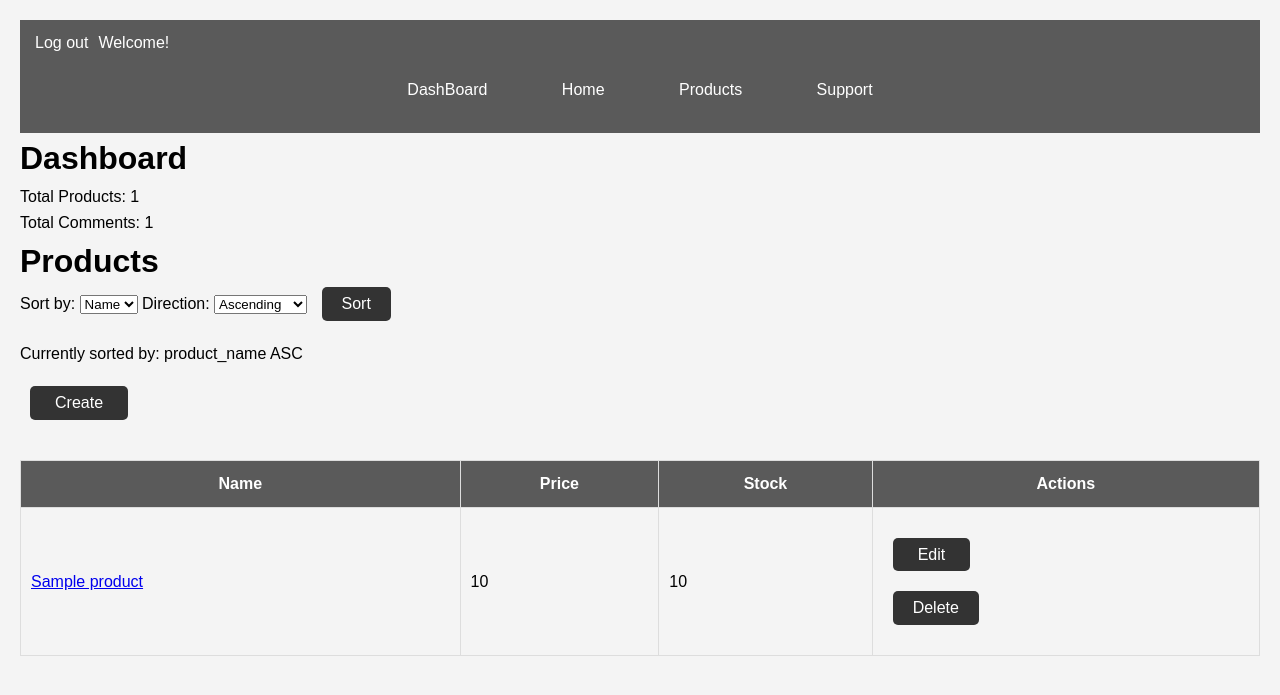
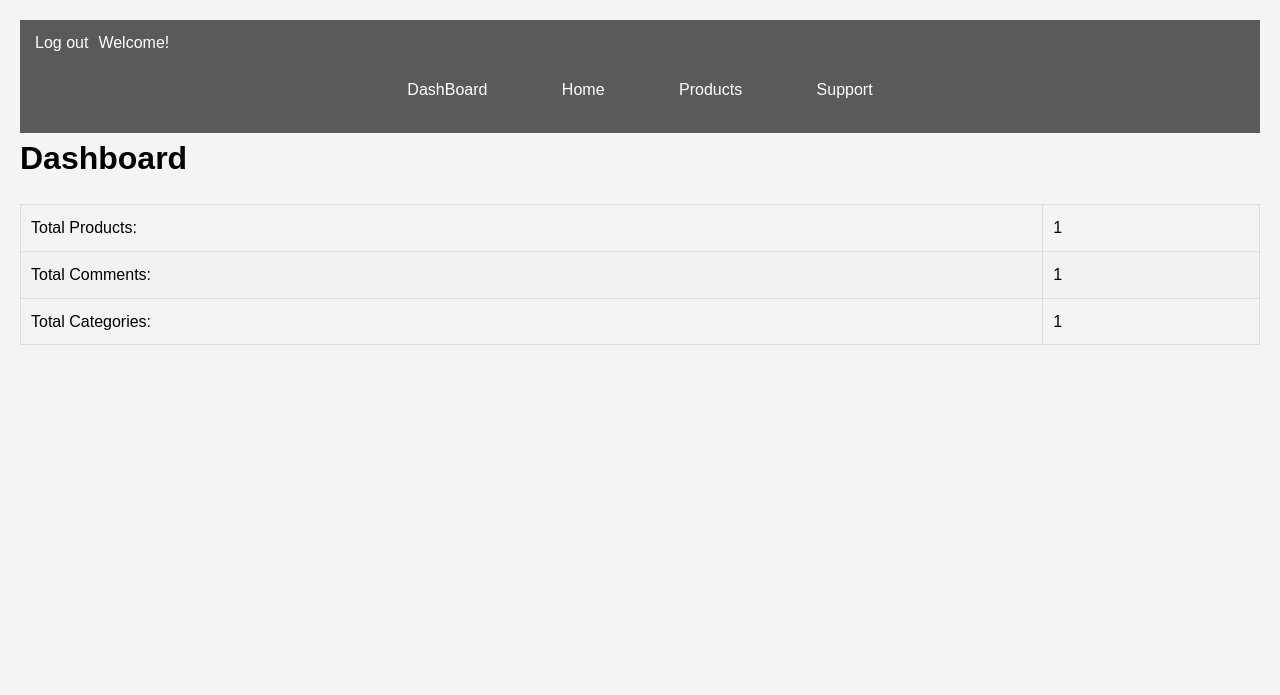
Before and after one commit to ttwei3/web2-naianbearings, a PHP site: page /admin.php in a window 1280 px wide. Shown: the top 695 px of the page. Run offline with PHP 8.4, Linux system fonts and the light colour scheme; the visitor is signed in with stand-in values (Sample User, id 1); tables that the repository leaves empty or names only in its code hold one stand-in row (values such as "Sample post").

Commit message:
Update admin.php
Split several management functions into individual pages to facilitate management and viewing of systems and pages.

```diff
--- a/admin.php
+++ b/admin.php
@@ -4,11 +4,10 @@ require('connect.php');
 require('header_admin.php');
 session_start();
 
-// Redirect non-admins back to index page
-if (!isset($_SESSION['user_id']) || !isset($_SESSION['is_admin']) || !$_SESSION['is_admin']) {
-    header('Location: index.php');
-    exit();
-}
+ini_set('display_errors', 1);
+ini_set('display_startup_errors', 1);
+error_reporting(E_ALL);
+
 
 // Fetch products and comments count
 $productCountQuery = "SELECT COUNT(*) FROM Products";
@@ -21,25 +20,12 @@ $commentCountStmt = $db->prepare($commentCountQuery);
 $commentCountStmt->execute();
 $commentCount = $commentCountStmt->fetchColumn();
 
-// Default sort settings
-$orderBy = 'product_name'; // Default sort column
-$orderDirection = 'ASC'; // Default sort direction
+$categoryCountQuery = "SELECT COUNT(*) FROM categories";
+$categoryCountStmt = $db->prepare($categoryCountQuery);
+$categoryCountStmt->execute();
+$categoryCount = $categoryCountStmt->fetchColumn();
 
-// Check for requested sort column and direction from dropdown
-if (isset($_POST['sort_by']) && in_array($_POST['sort_by'], ['product_name', 'product_price', 'stock_quantity'])) {
-    $orderBy = $_POST['sort_by'];
-}
 
-// Check for requested sort direction from dropdown
-if (isset($_POST['sort_dir'])) {
-    $orderDirection = $_POST['sort_dir'] === 'DESC' ? 'DESC' : 'ASC';
-}
-
-// Fetch products with sorting
-$query = "SELECT * FROM Products ORDER BY $orderBy $orderDirection";
-$stmt = $db->prepare($query);
-$stmt->execute();
-$products = $stmt->fetchAll(PDO::FETCH_ASSOC);
 ?>
 
 <!DOCTYPE html>
@@ -50,57 +36,20 @@ $products = $stmt->fetchAll(PDO::FETCH_ASSOC);
 </head>
 <body>
     <h1>Dashboard</h1>
-    <p>Total Products: <?php echo $productCount; ?></p>
-    <p>Total Comments: <?php echo $commentCount; ?></p>
-    <h1>Products</h1>
-    <form action="admin.php" method="post">
-        <label for="sort_by">Sort by:</label>
-        <select name="sort_by" id="sort_by">
-            <option value="product_name" <?php echo $orderBy == 'product_name' ? 'selected' : ''; ?>>Name</option>
-            <option value="product_price" <?php echo $orderBy == 'product_price' ? 'selected' : ''; ?>>Price</option>
-            <option value="stock_quantity" <?php echo $orderBy == 'stock_quantity' ? 'selected' : ''; ?>>Stock</option>
-        </select>
-
-        <label for="sort_dir">Direction:</label>
-        <select name="sort_dir" id="sort_dir">
-            <option value="ASC" <?php echo $orderDirection == 'ASC' ? 'selected' : ''; ?>>Ascending</option>
-            <option value="DESC" <?php echo $orderDirection == 'DESC' ? 'selected' : ''; ?>>Descending</option>
-        </select>
-
-        <input type="submit" value="Sort">
-    </form>
-
-    <p>Currently sorted by: <?php echo htmlspecialchars($orderBy) . ' ' . htmlspecialchars($orderDirection); ?></p>
-    <a href="create.php" class="button">Create</a>
     <table>
-        <thead>
-            <tr>
-                <th>Name</th>
-                <th>Price</th>
-                <th>Stock</th>
-                <th>Actions</th>
-            </tr>
-        </thead>
-        <tbody>
-            <?php foreach ($products as $product): ?>
-                <tr>
-                    <td>
-                        <a href='product_detail.php?id=<?php echo urlencode($product['product_id']); ?>'>
-                            <?php echo htmlspecialchars($product['product_name']); ?>
-                        </a>
-                    </td>
-                    <td><?php echo htmlspecialchars($product['product_price']); ?></td>
-                    <td><?php echo htmlspecialchars($product['stock_quantity']); ?></td>
-                    <td>
-                        <a href='edit_product.php?id=<?php echo urlencode($product['product_id']); ?>' class="button">Edit</a>
-                        <form action="delete_product.php" method="post" onsubmit="return confirm('Are you sure you want to delete this product?');">
-                            <input type="hidden" name="product_id" value="<?php echo htmlspecialchars($product['product_id']); ?>">
-                            <input type="submit" value="Delete">
-                        </form>
-                    </td>
-                </tr>
-            <?php endforeach; ?>
-        </tbody>
+        <tr>
+            <td>Total Products:</td>
+            <td><?php echo $productCount; ?></td>
+        </tr>
+        <tr>
+            <td>Total Comments:</td>
+            <td><?php echo $commentCount; ?></td>
+        </tr>
+        <tr>
+            <td>Total Categories:</td>
+            <td><?php echo $categoryCount; ?></td>
+        </tr>
     </table>
 </body>
+
 </html>
```
